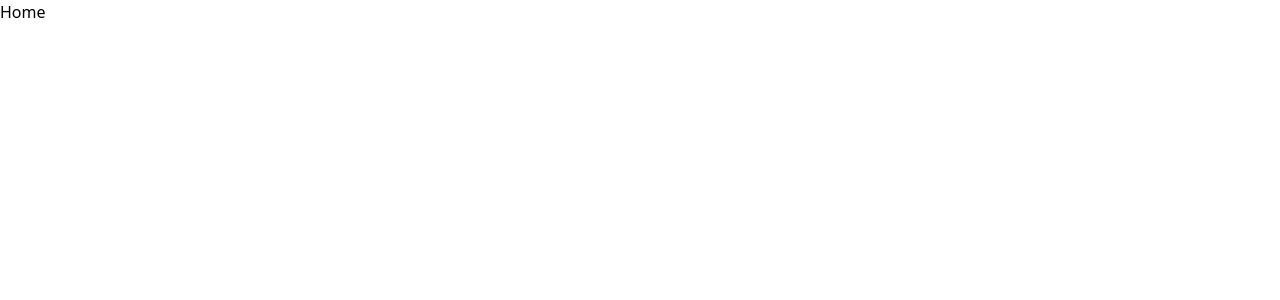
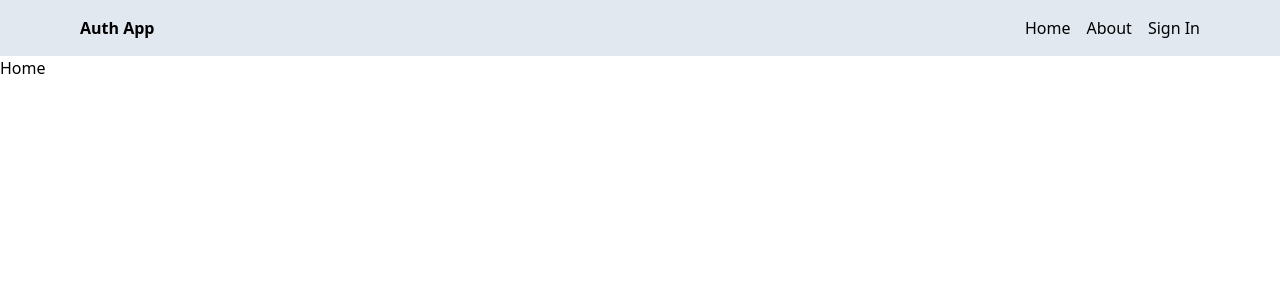
Before and after one commit to manishshukla00/mern-auth, a React (Vite) app in the folder client/: page / in a window 1280 px wide. Shown: the top 300 px of the page. Built offline with nearby package versions, Linux system fonts and the light colour scheme.

Commit message:
create header component

```diff
--- a/client/src/App.jsx
+++ b/client/src/App.jsx
@@ -5,10 +5,12 @@
 import Profile from "./pages/Profile";
 import Signin from "./pages/Signin";
 import SignUp from "./pages/SignUp";
+import Header from "./components/Header";
 
 const App = () => {
   return (
     <Router>
+      <Header />
       <Routes>
         <Route path="/" element={<Home />} />
         <Route path="/about" element={<About />} />
--- /dev/null
+++ b/client/src/components/Header.jsx
@@ -0,0 +1,27 @@
+import React from "react";
+import { Link } from "react-router-dom";
+
+const Header = () => {
+  return (
+    <div className="bg-slate-200">
+      <div className="max-w-6xl mx-auto flex justify-between items-center p-4">
+        <Link to={"/"}>
+          <h1 className="font-bold">Auth App</h1>
+        </Link>
+        <ul className="flex gap-4">
+          <Link to={"/"}>
+            <li>Home</li>
+          </Link>
+          <Link to={"/about"}>
+            <li>About</li>
+          </Link>
+          <Link to={"/signin"}>
+            <li>Sign In</li>
+          </Link>
+        </ul>
+      </div>
+    </div>
+  );
+};
+
+export default Header;
```
